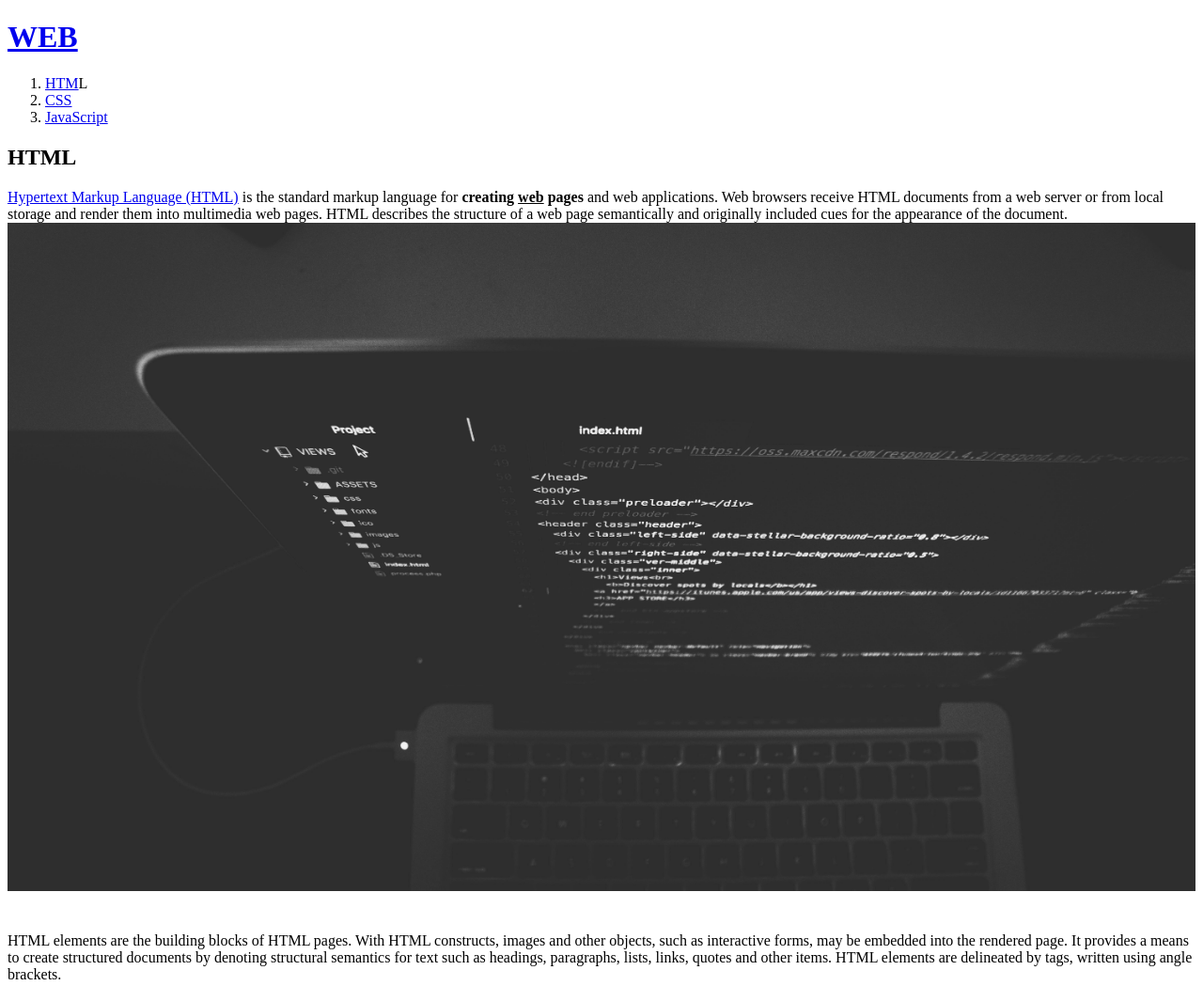
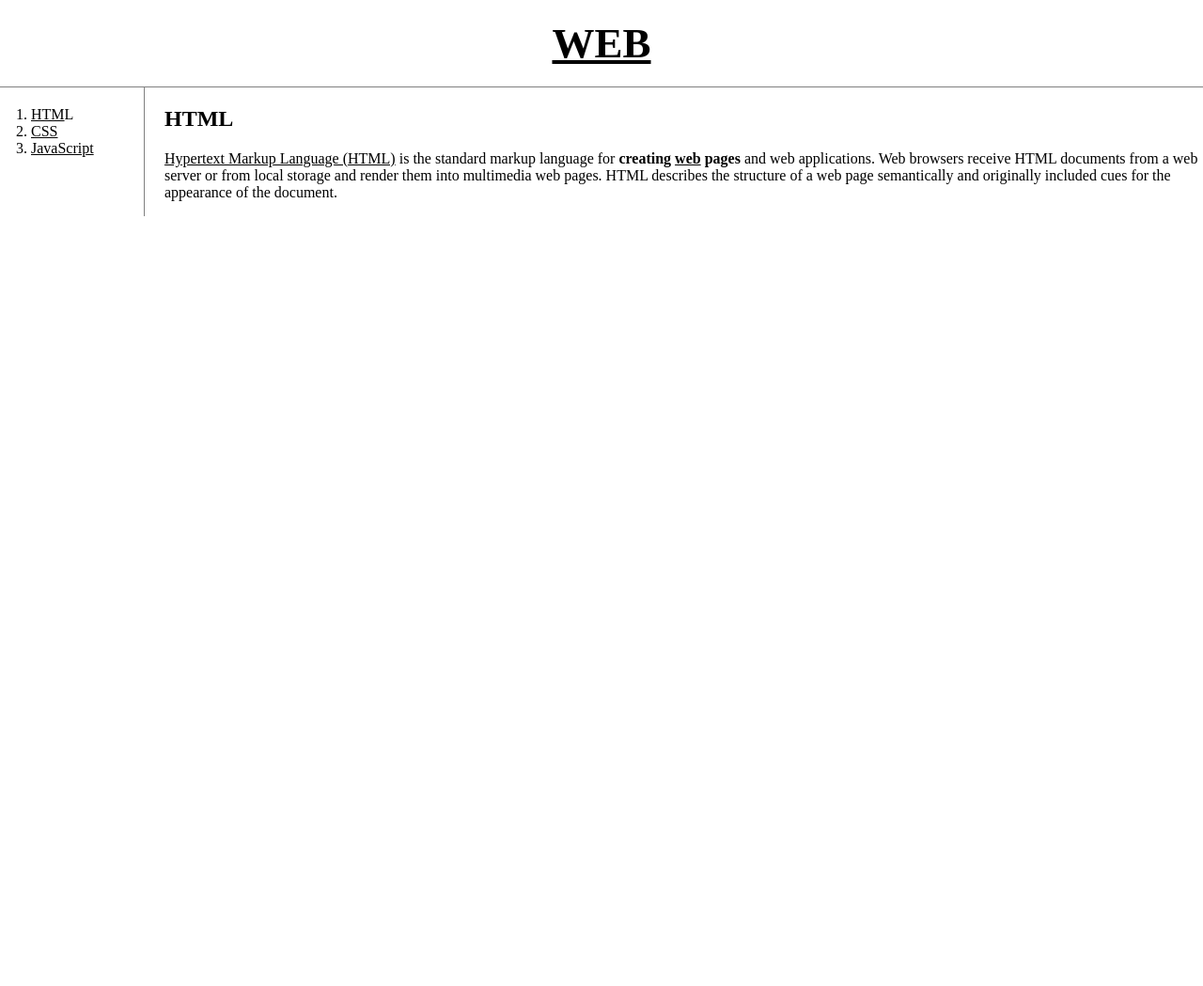
Before and after one commit to hyonnav/my-first-web-site, a plain HTML site: page 1.html in a window 1280 px wide. Shown: the whole page at 94% size. After the commit the page ends 800 px from the top, so only its background shows below. Drawn offline with Linux system fonts and the light colour scheme.

Commit message:
최종 수정본

```diff
--- a/1.html
+++ b/1.html
@@ -3,17 +3,21 @@
 <head>
   <title>WEB1 - HTML</title>
   <meta charset="utf-8">
+  <link rel="stylesheet" href="style.css">
 </head>
 <body>
   <h1><a href="index.html">WEB</a></h1>
+  <div id="grid">
     <ol>
       <li><a href="1.html">HTM</a>L</li>
       <li><a href="2.html">CSS</a></li>
       <li><a href="3.html">JavaScript</a></li>
     </ol>
+    <div id="article">
       <h2>HTML</h2>
       <p><a href="https://www.w3.org/TR/2011/WD-html5-20110405/" target="_blank" title="html5specification">Hypertext Markup Language (HTML)</a> is the standard markup language for <strong>creating <u>web</u> pages</strong> and web applications. Web browsers receive HTML documents from a web server or from local storage and render them into multimedia web pages. HTML describes the structure of a web page semantically and originally included cues for the appearance of the document.
-  <img src="coding.jpg" width="100%"">
-  </p><p style="margin-top:40px;">HTML elements are the building blocks of HTML pages. With HTML constructs, images and other objects, such as interactive forms, may be embedded into the rendered page. It provides a means to create structured documents by denoting structural semantics for text such as headings, paragraphs, lists, links, quotes and other items. HTML elements are delineated by tags, written using angle brackets.
+      </p>
+    </div>
+  </div>
 </body>
 </html>
--- /dev/null
+++ b/style.css
@@ -0,0 +1,40 @@
+body{
+  margin:0;
+}
+a {
+  color:black;
+}
+h1 {
+  font-size:45px;
+  text-align:center;
+  border-bottom:1px solid gray;
+  margin:0;
+  padding:20px;
+}
+ol{
+  border-right:1px solid gray;
+  width:100px;
+  margin:0;
+  padding:20px;
+}
+#grid{
+  display:grid;
+  grid-template-columns:150px 1fr;
+}
+#grid ol{
+  padding-left:33px;
+}
+#grid #article{
+  padding-left:25px;
+}
+@media(max-width:800px){
+  #grid{
+    display:block;
+  }
+  ol{
+    border-right:none;
+  }
+  h1 {
+    border-bottom:none;
+  }
+}
```
Also changed, not shown: 2.html (+6 -1 lines), 3.html (+5 -0 lines), index.html (+5 -0 lines). Lines whose indentation alone changed are shown as unchanged.
